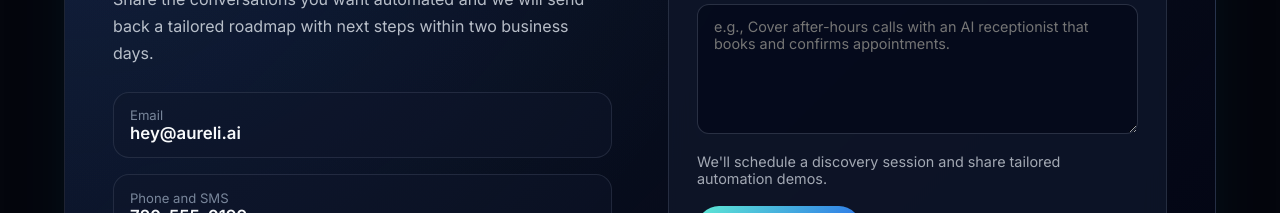
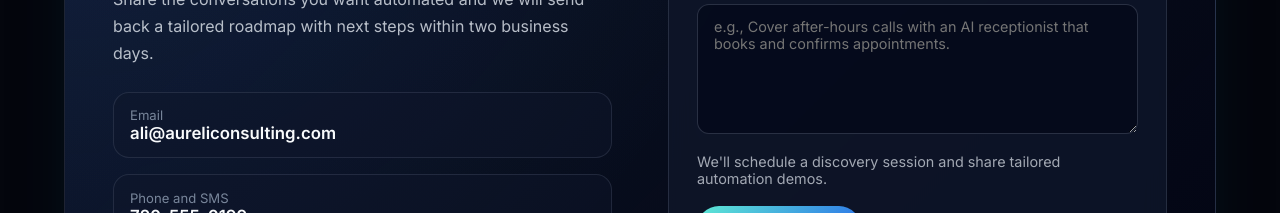
Before and after one commit to AureliConsulting/aureli-website, a React (Vite) app: page / in a window 1280 px wide. Shown: the part 4920-5133 px from the top of the page. Built offline with nearby package versions, Linux system fonts and the light colour scheme.

Commit message:
added form submission

```diff
--- a/src/App.tsx
+++ b/src/App.tsx
@@ -173,7 +173,7 @@ const testimonials = [
 ];
 
 const contactChannels = [
-  { label: "Email", detail: "hey@aureli.ai" },
+  { label: "Email", detail: "ali@aureliconsulting.com" },
   { label: "Phone and SMS", detail: "720-555-0199" },
   { label: "Office Hours", detail: "8am - 6pm MT, Mon-Sat" },
 ];
@@ -557,7 +557,12 @@ function App() {
               ))}
             </ul>
           </div>
-          <form className="contact__form" data-reveal onSubmit={handleSubmit}>
+          <form
+            className="contact__form"
+            data-reveal
+            action="https://formspree.io/f/xovpvpbj"
+            method="POST"
+          >
             <div className="contact__fields">
               <label>
                 <span className="contact__label">Name</span>
```
